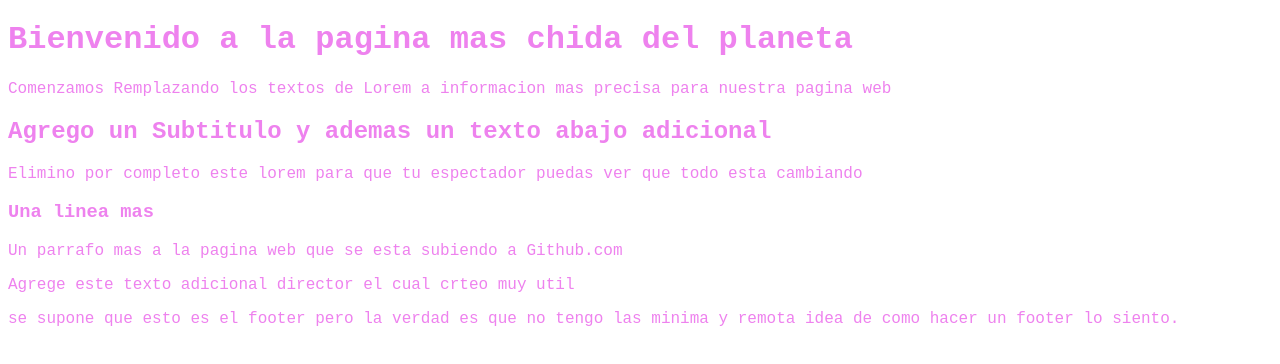
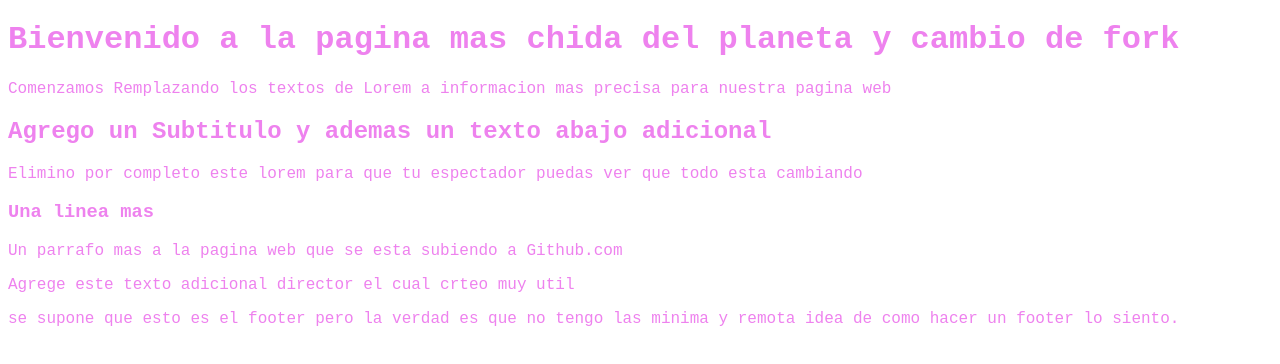
Before and after one commit to gabriellrios03/Blog, a plain HTML site: page index.html in a window 1280 px wide. Drawn offline with Linux system fonts and the light colour scheme.

Commit message:
Hola Cambios pruebas

```diff
--- a/index.html
+++ b/index.html
@@ -8,7 +8,7 @@
     <title>Mi pagina Web 2.0 GitHub y Collaborators</title>
 </head>
 <body>
-    <h1>Bienvenido a la pagina mas chida del planeta</h1>
+    <h1>Bienvenido a la pagina mas chida del planeta y cambio de fork</h1>
     <p>Comenzamos Remplazando los textos de Lorem a informacion mas precisa para nuestra pagina web</p>
 
     <h2>Agrego un Subtitulo y ademas un texto abajo adicional</h2>
```
